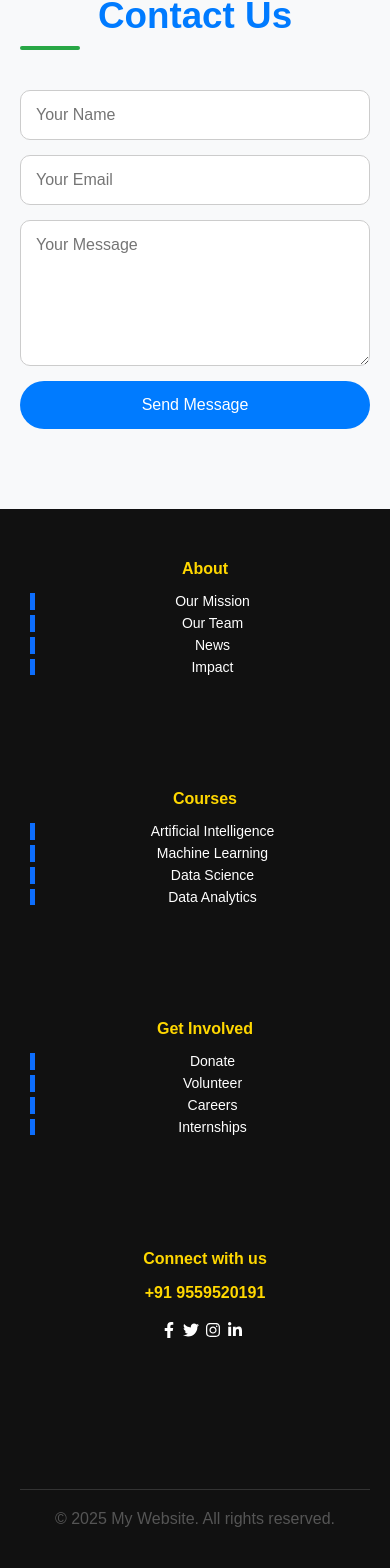
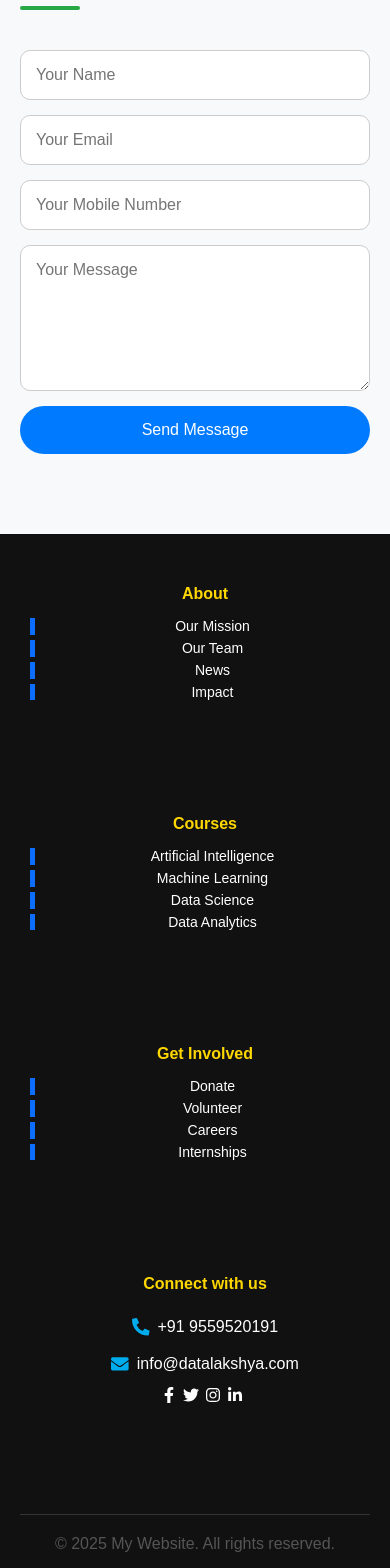
Before and after one commit to MDAAKIB626/Frontend-datalakshya, a React (Create React App) app: page / in a window 390 px wide. Shown: the part 4206-5774 px from the top of the page. Built offline with nearby package versions, Linux system fonts and the light colour scheme.

Commit message:
add phone icon in footer

```diff
--- a/src/Components/Contact.css
+++ b/src/Components/Contact.css
@@ -1,6 +1,6 @@
 
 
-* 📞 Contact */
+/* 📞 Contact */
 .contact {
   padding: 80px 20px;
   text-align: center;
--- a/src/Components/Contact.js
+++ b/src/Components/Contact.js
@@ -4,11 +4,21 @@ import "./Contact.css";
 const Contact = () => {
   return (
     <div>
+        {/* 📞 Contact Section */}
 <section className="contact" id="contact">
   <h2>Contact Us</h2>
   <form className="contact-form">
     <input type="text" placeholder="Your Name" required />
     <input type="email" placeholder="Your Email" required />
+  <input
+  type="tel"
+  placeholder="Your Mobile Number"
+  pattern="[0-9]{10}"
+  maxLength="10"
+  onInput={(e) => (e.target.value = e.target.value.replace(/[^0-9]/g, ""))}
+  required
+/>
+
     <textarea placeholder="Your Message" rows="5" required></textarea>
     <button type="submit" className="btn">Send Message</button>
   </form>
--- a/src/Components/Home.css
+++ b/src/Components/Home.css
@@ -380,7 +380,7 @@ h2.text-primary {
   }
 
   .course-img {
-    height: 140px;
+    height: 100px;
   }
 
   .course-track {
--- a/src/Components/Home.js
+++ b/src/Components/Home.js
@@ -291,10 +291,20 @@ const Home = () => {
   <form className="contact-form">
     <input type="text" placeholder="Your Name" required />
     <input type="email" placeholder="Your Email" required />
+  <input
+  type="tel"
+  placeholder="Your Mobile Number"
+  pattern="[0-9]{10}"
+  maxLength="10"
+  onInput={(e) => (e.target.value = e.target.value.replace(/[^0-9]/g, ""))}
+  required
+/>
+
     <textarea placeholder="Your Message" rows="5" required></textarea>
     <button type="submit" className="btn">Send Message</button>
   </form>
 </section>
+
     </div>
   );
 };
--- a/src/Components/Navbar.css
+++ b/src/Components/Navbar.css
@@ -63,6 +63,7 @@
   color: #007bff !important;
 }
 
+
 /* 📱 Mobile Responsive */
 @media (max-width: 991px) {
   .navbar-nav .nav-link {
--- a/src/Footer.css
+++ b/src/Footer.css
@@ -66,6 +66,37 @@
   font-size: 14px;
 }
 
+.contact-info {
+  margin-top: 10px;
+}
+
+.contact-info p {
+  display: flex;
+  align-items: center;
+  font-size: 1rem;
+  margin: 5px 0;
+  color: #fff;
+}
+
+.contact-info .icon {
+  margin-right: 8px;
+  color: #00aced; /* light blue icon color */
+  font-size: 1.1rem;
+}
+/*conatct ifo */
+   @media (max-width: 768px) {
+  .contact-info {
+    display: flex;
+    flex-direction: column;
+    align-items: center;
+    justify-content: center;
+  }
+
+  .contact-info p {
+    justify-content: center;
+    text-align: center;
+  }
+}
 /* Tablet view */
 @media (max-width: 1024px) {
   .footer-top {
--- a/src/Footer.js
+++ b/src/Footer.js
@@ -1,5 +1,12 @@
 import React from "react";
-import { FaFacebookF, FaTwitter, FaInstagram, FaLinkedinIn } from "react-icons/fa";
+import {
+  FaFacebookF,
+  FaTwitter,
+  FaInstagram,
+  FaLinkedinIn,
+  FaPhoneAlt,
+  FaEnvelope,
+} from "react-icons/fa"; // <-- added phone & email icons
 import "./Footer.css";
 
 const Footer = () => {
@@ -42,7 +49,14 @@ const Footer = () => {
         {/* Connect Section */}
         <div className="footer-section">
           <h1>Connect with us</h1>
-          <h1>+91 9559520191</h1>
+          <div className="contact-info">
+            <p>
+              <FaPhoneAlt className="icon" /> +91 9559520191
+            </p>
+            <p>
+              <FaEnvelope className="icon" /> info@datalakshya.com
+            </p>
+          </div>
           <div className="social-icons">
             <a
               href="https://facebook.com/"
```
Lines whose indentation alone changed are shown as unchanged.
